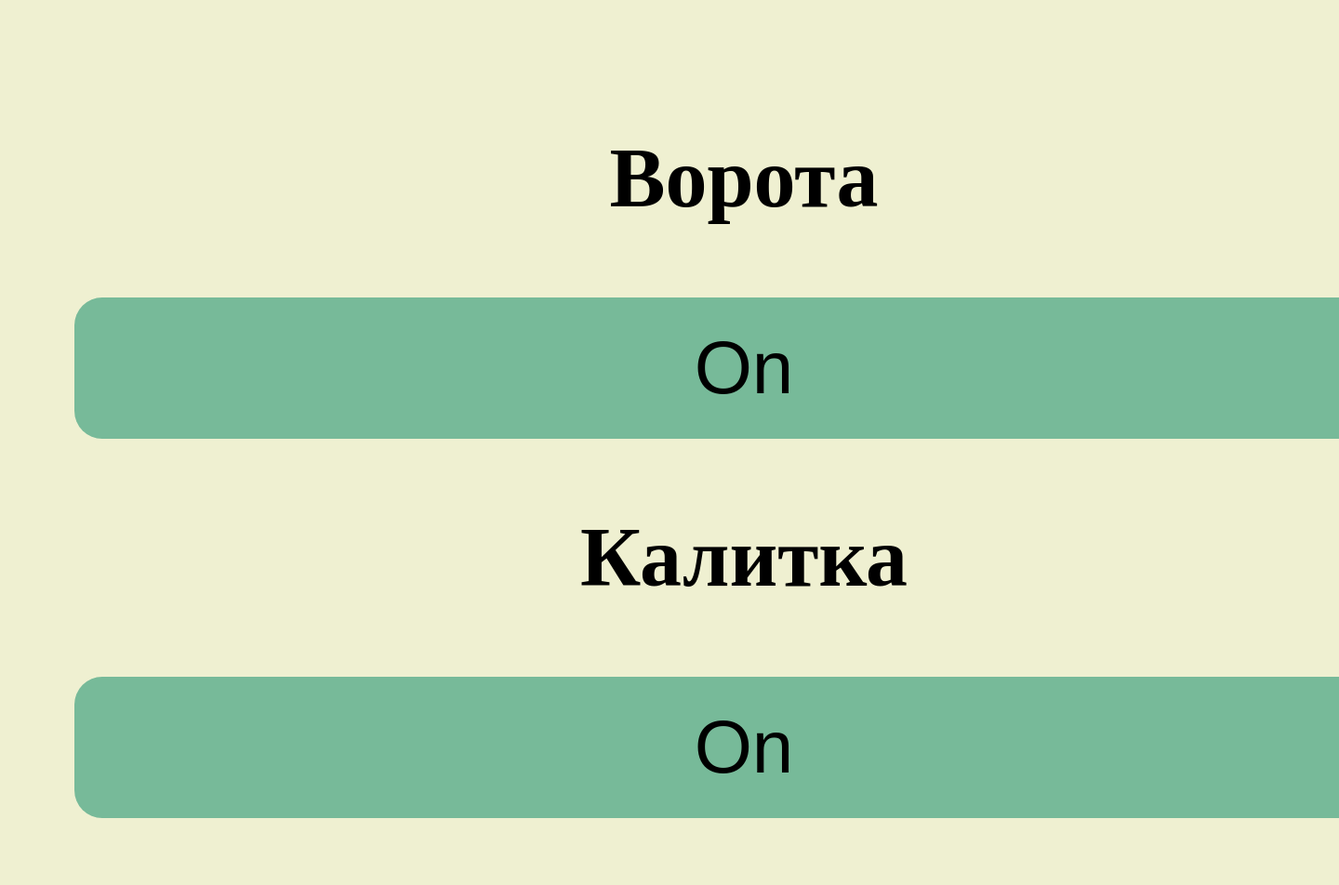
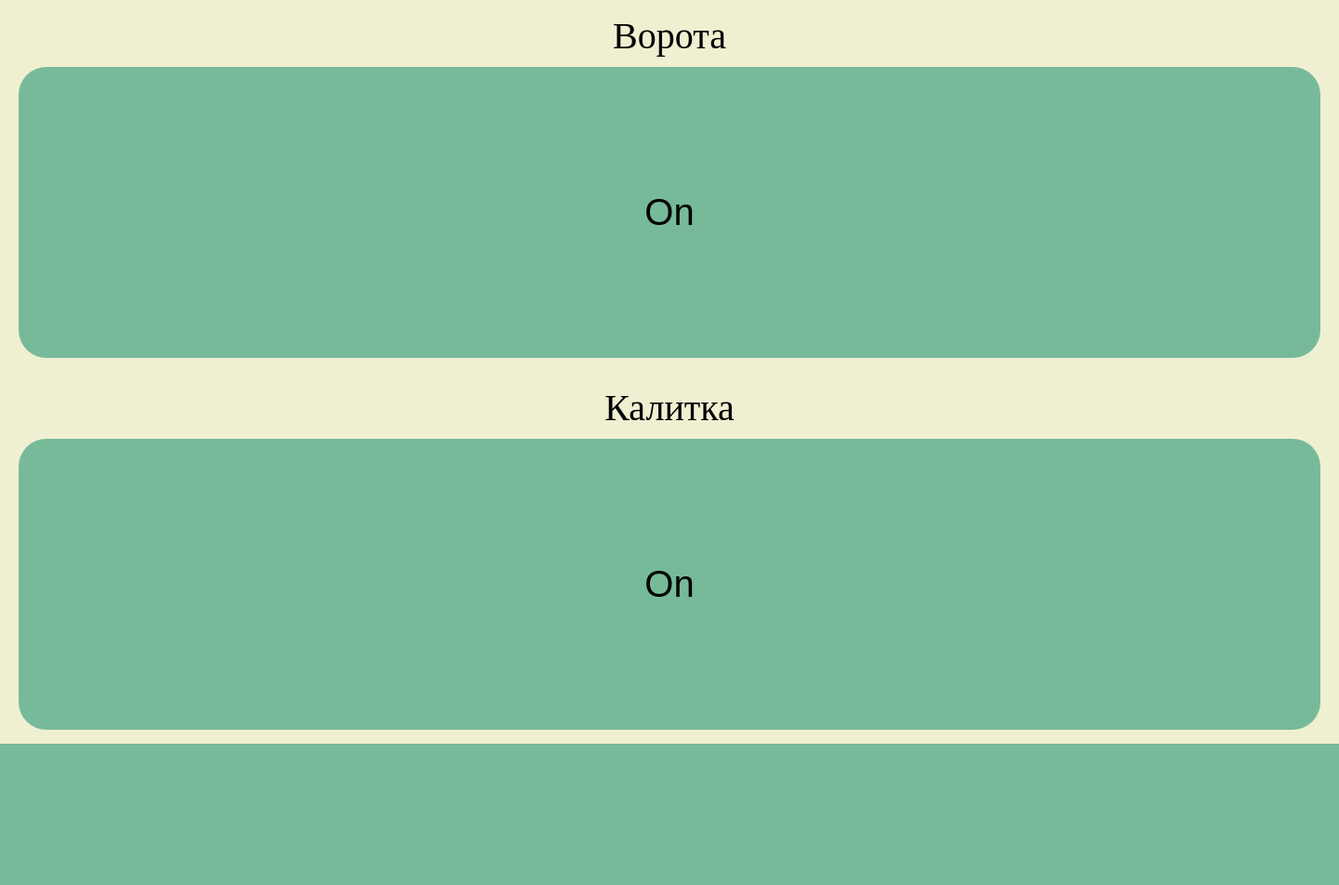
Before and after one commit to ShalomGH/BaseServer, a Django app: page / in a window 1440 px wide; the page is wider, and only the part inside the window is pictured. Shown: that part at 93% size. After the commit the page ends 800 px from the top of that part, so only its background shows below. Run offline with Django 4.2, Linux system fonts and the light colour scheme; parts of the project's set-up code (start-up, migrations or seed data) failed here and were passed over.

Commit message:
change index.html

```diff
--- a/iot_app/templates/index.html
+++ b/iot_app/templates/index.html
@@ -2,39 +2,49 @@
 <html lang="ru">
 <head>
     <style>
+        html, body {
+            height: 100%;
+            margin: 0;
+            padding: 0;
+        }
+
         body {
-            text-align: center;
             font-family: "Century Gothic";
-            height: 100%;
-            width: 100%;
             background: #eff0d1;
         }
 
-        html {
-            width: 100%;
+        .container-1 {
             height: 100%;
+            padding-left: 20px;
+            padding-right: 20px;
+            display: flex;
+            flex-direction: column;
         }
 
-        h1 {
-            font-size: 90px;
+        .flat-1 {
+            width: 100%;
+            margin-bottom: 15px;
+            margin-top: 15px;
+            flex: 1;
+            display: flex;
+            flex-direction: column;
+            min-height: 20vh;
         }
 
-        .container-1 {
-            width: 100%;
-            height: 100%;
-            align-items: center;
-            padding: 5%;
-            display: grid;
-            grid-template-rows: 1fr 5fr 1fr 5fr;
-            grid-row-gap: 1em;
+        .txtdiv {
+            text-align: center;
+            flex: 1;
         }
 
-        .flat-2 {
+        .indiv {
+            margin-top: 5px;
             width: 100%;
-            height: 100%;
-            display: grid;
-            grid-template-columns: 1fr;
-            grid-gap: 4em;
+            flex: 6;
+        }
+
+        text {
+            font-size: 40px;
+            flex: 1;
         }
 
         input {
@@ -42,27 +52,36 @@
             height: 100%;
             background: #77ba99;
             border: 0;
-            font-size: 80px;
             border-radius: 30px;
+            font-size: 40px;
+        }
+
+        input:active {
+            background: #16874f;
         }
 
     </style>
     <meta charset="UTF-8">
-    <title>PoolLights</title>
+    <meta name="viewport" content="width=device-width">
+    <title>База</title>
 </head>
 <body>
 <div class="container-1">
     <div class="flat-1">
-        <h1>Ворота</h1>
-    </div>
-    <div class="flat-2">
-        <input type="button" value="On" class="r-" onclick="fetch('10.0.90.73/')">
+        <div class="txtdiv">
+            <text>Ворота</text>
+        </div>
+        <div class="indiv">
+            <input type="button" value="On" class="r-" onclick="fetch('10.0.90.73/')">
+        </div>
     </div>
     <div class="flat-1">
-        <h1>Калитка</h1>
-    </div>
-    <div class="flat-2">
-        <input type="button" value="On" class="r-" onclick="fetch('10.0.90.73/')">
+        <div class="txtdiv">
+            <text>Калитка</text>
+        </div>
+        <div class="indiv">
+            <input type="button" value="On" class="r-" onclick="fetch('10.0.90.73/')">
+        </div>
     </div>
 </div>
 </body>
```
